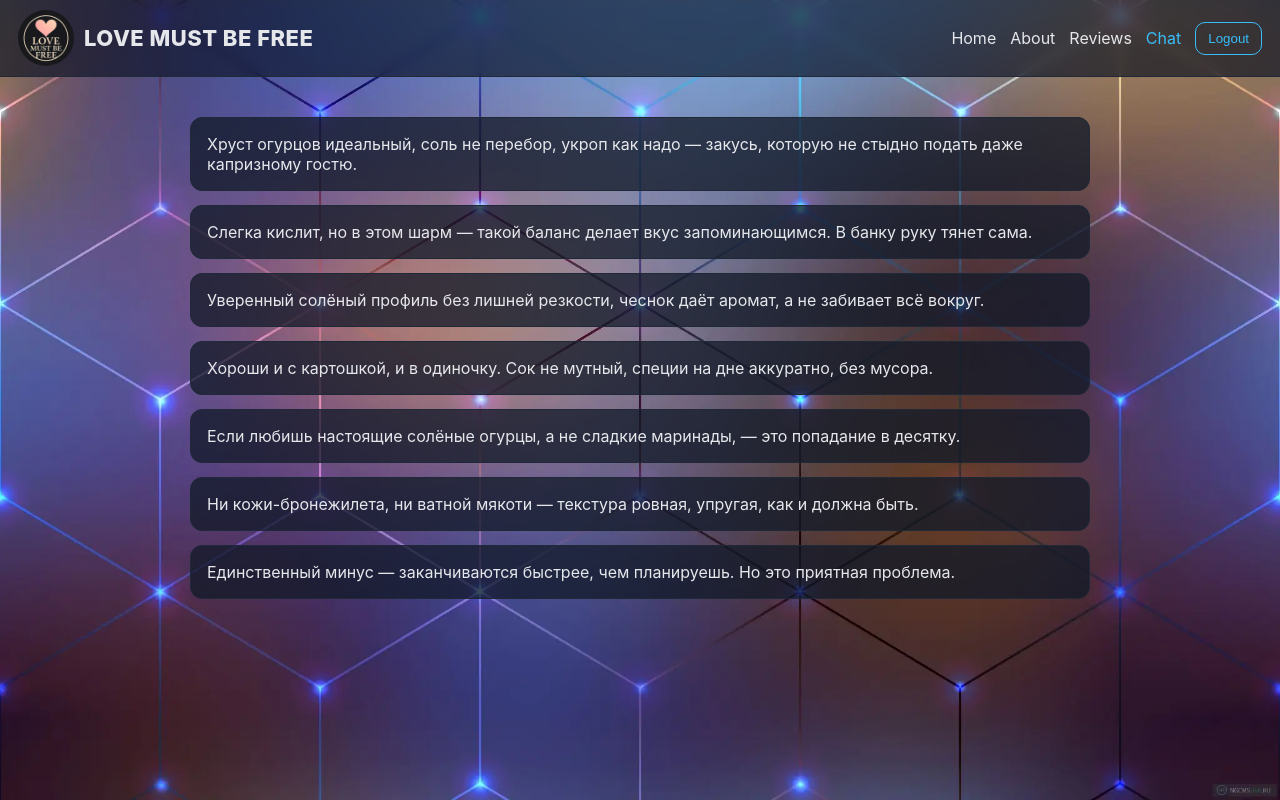
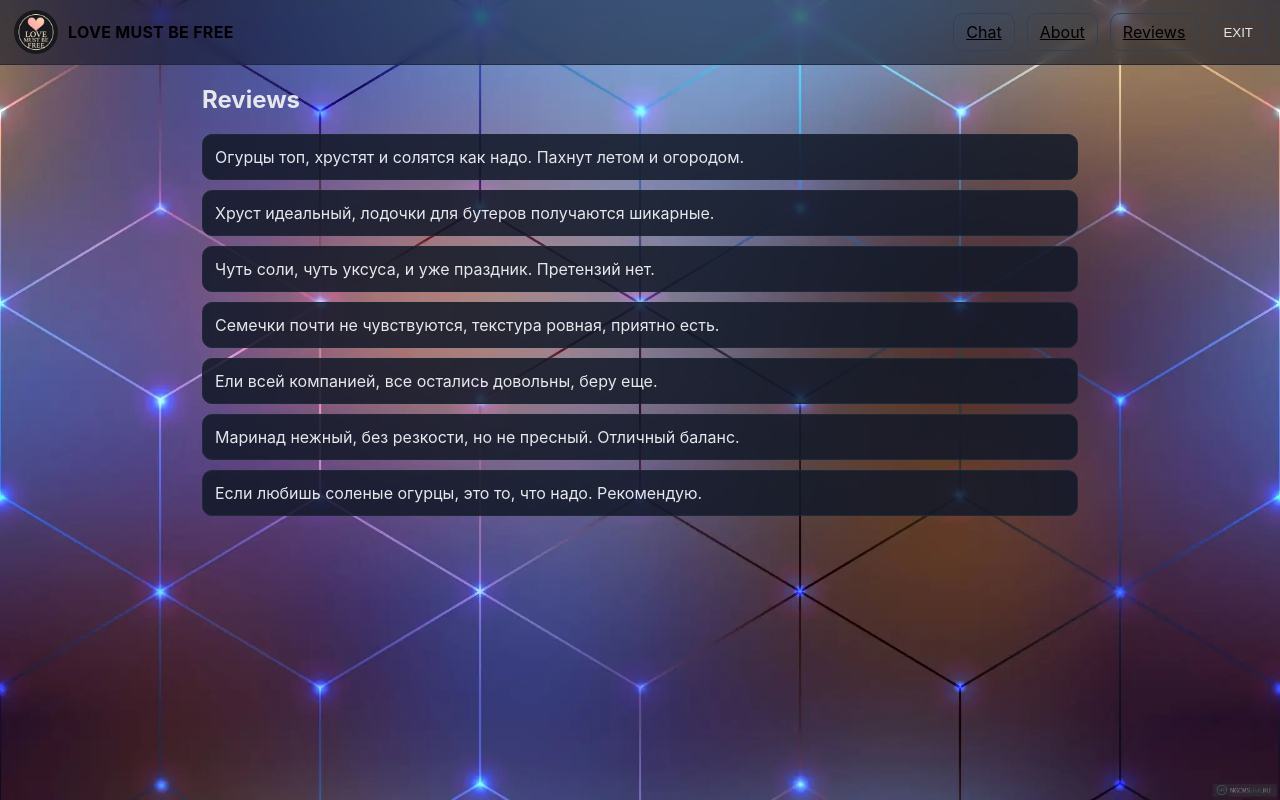
Before and after one commit to Jorgor-prog/LOVE_MUST_BE_FREE_v2, a Next.js app: page /reviews in a window 1280 px wide. Built offline with nearby package versions, Linux system fonts and the light colour scheme; no server answers.

Commit message:
Update page.tsx

```diff
--- a/app/reviews/page.tsx
+++ b/app/reviews/page.tsx
@@ -1,29 +1,33 @@
 'use client';
 export const dynamic = 'force-dynamic';
 
-import UserTopBar from '@/components/UserTopBar';
-import React from 'react';
+import { useEffect } from 'react';
+import UserTopBar from '@/components/UserNav';
 
-const REVIEWS = [
-  "Хруст огурцов идеальный, соль не перебор, укроп как надо — закусь, которую не стыдно подать даже капризному гостю.",
-  "Слегка кислит, но в этом шарм — такой баланс делает вкус запоминающимся. В банку руку тянет сама.",
-  "Уверенный солёный профиль без лишней резкости, чеснок даёт аромат, а не забивает всё вокруг.",
-  "Хороши и с картошкой, и в одиночку. Сок не мутный, специи на дне аккуратно, без мусора.",
-  "Если любишь настоящие солёные огурцы, а не сладкие маринады, — это попадание в десятку.",
-  "Ни кожи-бронежилета, ни ватной мякоти — текстура ровная, упругая, как и должна быть.",
-  "Единственный минус — заканчиваются быстрее, чем планируешь. Но это приятная проблема."
+const R = [
+  'Огурцы топ, хрустят и солятся как надо. Пахнут летом и огородом.',
+  'Хруст идеальный, лодочки для бутеров получаются шикарные.',
+  'Чуть соли, чуть уксуса, и уже праздник. Претензий нет.',
+  'Семечки почти не чувствуются, текстура ровная, приятно есть.',
+  'Ели всей компанией, все остались довольны, беру еще.',
+  'Маринад нежный, без резкости, но не пресный. Отличный баланс.',
+  'Если любишь соленые огурцы, это то, что надо. Рекомендую.'
 ];
 
 export default function ReviewsPage(){
+  useEffect(()=>{},[]);
   return (
     <div style={{minHeight:'100vh', backgroundImage:'url(/images/Background_1.webp)', backgroundSize:'cover', backgroundPosition:'center'}}>
       <UserTopBar />
-      <div style={{maxWidth:900, margin:'40px auto', display:'grid', gap:14}}>
-        {REVIEWS.map((t, i)=>(
-          <div key={i} style={{background:'rgba(17,24,39,0.75)', color:'#e5e7eb', border:'1px solid #1f2937', borderRadius:12, padding:16}}>
-            {t}
-          </div>
-        ))}
+      <div style={{maxWidth:900, margin:'20px auto', color:'#e5e7eb', padding:'0 12px'}}>
+        <h2>Reviews</h2>
+        <div style={{display:'grid', gap:10}}>
+          {R.map((t,i)=>(
+            <div key={i} style={{background:'rgba(17,24,39,0.85)', border:'1px solid #1f2937', borderRadius:10, padding:12}}>
+              {t}
+            </div>
+          ))}
+        </div>
       </div>
     </div>
   );
```
